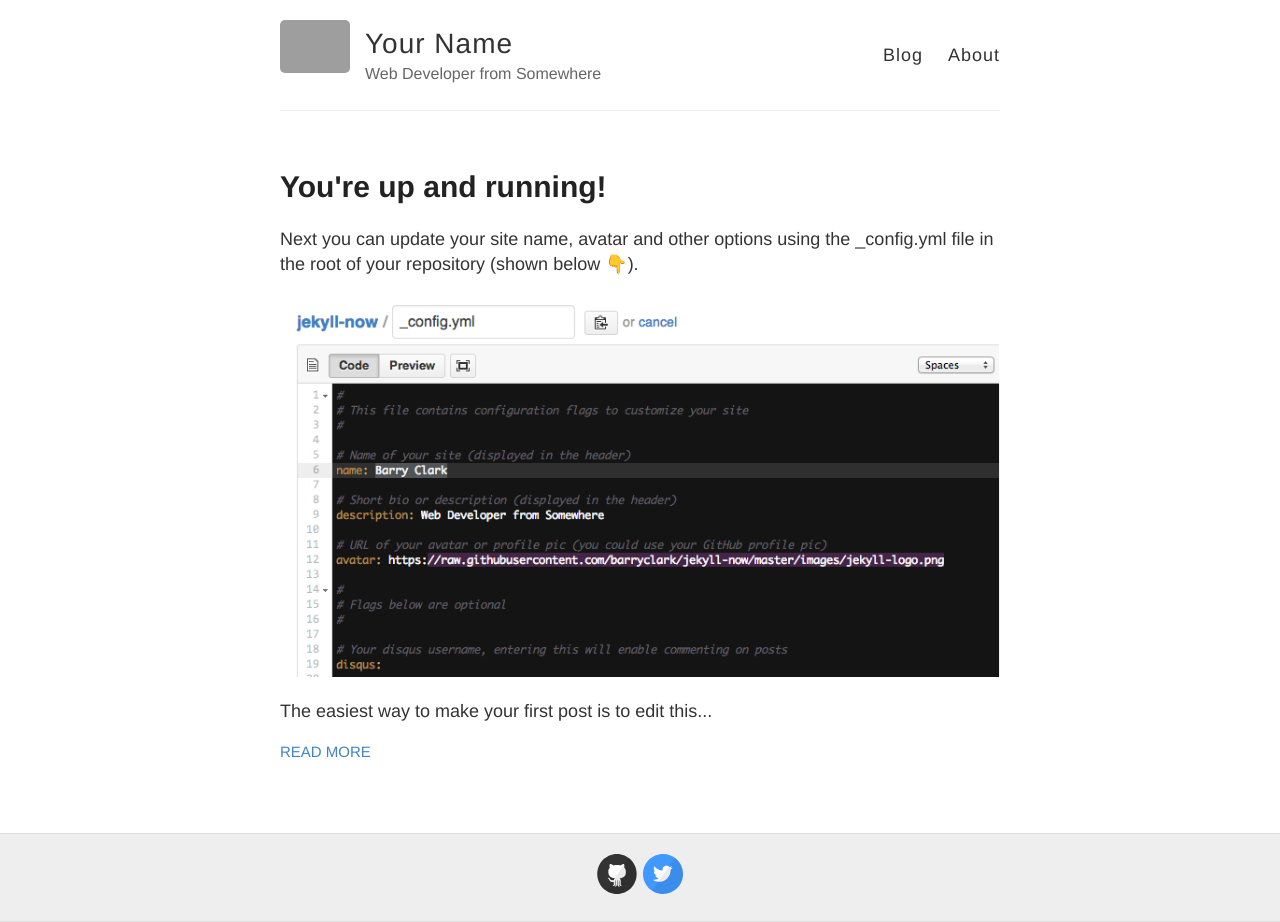
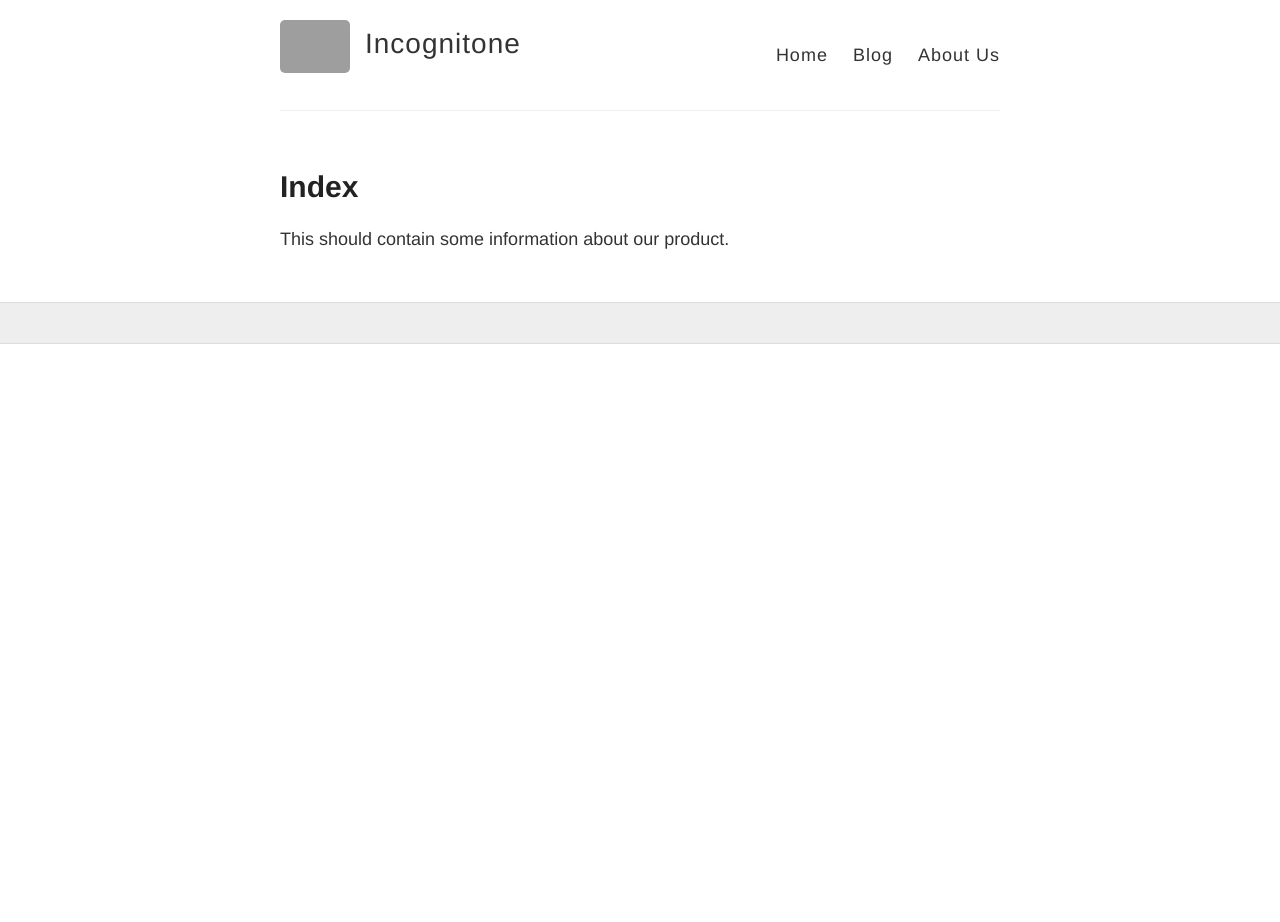
Before and after one commit to incognitone/incognitone.github.io, a Jekyll site: the page built from index.md, in a window 1280 px wide. Built offline with Jekyll 4.4.1, drawn with Linux system fonts in a browser that asks for light colours; emoji names are drawn with the system emoji font; after the commit the page ends 900 px from its top, so only the background shows below that; grey boxes are pictures that could not be loaded.

Commit message:
beetje formatting

```diff
--- a/_config.yml
+++ b/_config.yml
@@ -3,10 +3,10 @@
 #
 
 # Name of your site (displayed in the header)
-name: Your Name
+name: Incognitone
 
 # Short bio or description (displayed in the header)
-description: Web Developer from Somewhere
+description:
 
 # URL of your avatar or profile pic (you could use your GitHub profile pic)
 avatar: https://raw.githubusercontent.com/barryclark/jekyll-now/master/images/jekyll-logo.png
@@ -21,12 +21,12 @@ footer-links:
   email:
   facebook:
   flickr:
-  github: barryclark/jekyll-now
+  github:
   instagram:
   linkedin:
   pinterest:
   rss: # just type anything here for a working RSS icon, make sure you set the "url" above!
-  twitter: jekyllrb
+  twitter:
   stackoverflow: # your stackoverflow profile, e.g. "users/50476/bart-kiers"
 
 # Your disqus shortname, entering this will enable commenting on posts
--- a/_layouts/default.html
+++ b/_layouts/default.html
@@ -32,8 +32,9 @@
           </div>
 
           <nav>
-            <a href="{{ site.baseurl }}/">Blog</a>
-            <a href="{{ site.baseurl }}/about">About</a>
+            <a href="{{ site.baseurl }}/">Home</a>
+            <a href="{{ site.baseurl }}/blog">Blog</a>
+            <a href="{{ site.baseurl }}/aboutus">About Us</a>
           </nav>
         </header>
       </div>
--- a/index.html
+++ b/blog.html
@@ -1,5 +1,7 @@
 ---
 layout: default
+title: Blog
+permalink: /blog/
 ---
 
 <div class="posts">
--- /dev/null
+++ b/index.md
@@ -0,0 +1,7 @@
+---
+layout: default
+---
+
+#Index
+
+This should contain some information about our product.
```
Also changed, not shown: aboutus.md (renamed from about.md, +2 -2 lines).
